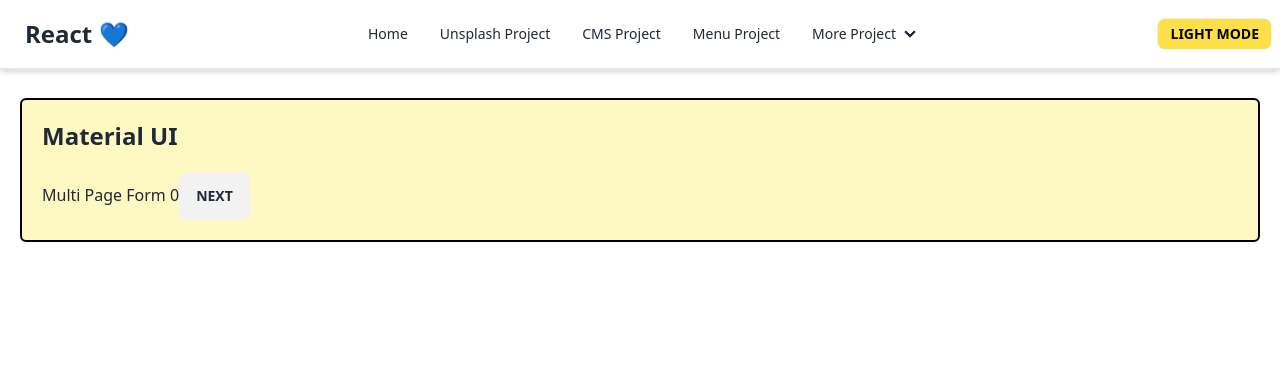
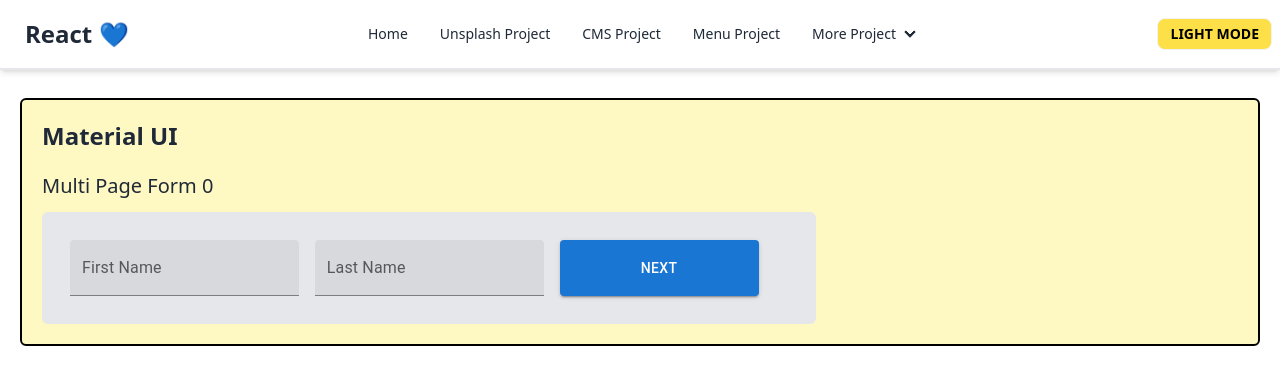
Before and after one commit to varunteja007006/Practice, a React (Vite) app in the folder Practice React/: page /materialUI in a window 1280 px wide. Shown: the top 384 px of the page. Built offline with nearby package versions, Linux system fonts and the light colour scheme.

Commit message:
multi page form progress

```diff
--- a/Practice React/src/components/materialUI/multipageForms/MultiPageForm.jsx
+++ b/Practice React/src/components/materialUI/multipageForms/MultiPageForm.jsx
@@ -1,38 +1,118 @@
 import React, { useState } from "react";
+import Button from "@mui/material/Button";
+import FormBody from "./components/FormBody";
+import InputField from "./components/InputField";
+import Box from "@mui/material/Box";
 
 function MultiPageForm() {
-  let pageState = {
-    pageNo: 0,
-    fields: {
-      personal: { firstname: "", lastname: "", age: 0 },
-      address: { doorNo: "", street: "", city: "", country: "" },
+  let initialFields = {
+    firstname: {
+      name: "firstname",
+      label: "First Name",
+      type: "text",
+      value: "",
+    },
+    lastname: {
+      name: "lastname",
+      label: "Last Name",
+      type: "text",
+      value: "",
+    },
+    age: {
+      name: "",
+      label: "",
+      type: "",
+      value: "",
     },
   };
 
-  const [content, setContent] = useState(pageState);
-  console.log(content);
+  const [fields, setFields] = useState(initialFields);
+  const [page, setPage] = useState(0);
+
   const nextPage = () => {
-    setContent((content.pageNo += 1));
+    console.log("pressed");
+
+    setPage(page + 1);
   };
 
   const prevPage = () => {
-    setContent((content.pageNo -= 1));
+    console.log("pressed");
+    setPage(page - 1);
   };
 
-  switch (content.pageNo) {
+  const handleOnChange = (e) => {
+    console.log("triggered");
+    let name = e.target.name;
+    let value = e.target.value;
+    let newItem = fields[name];
+    setFields({ ...fields, [name]: { ...newItem, value: value } });
+  };
+
+  const handleSubmit = () => {};
+  switch (page) {
     case 0:
       return (
-        <div className="mt-5">
-          Multi Page Form {content.pageNo}
-          <button className="btn">next</button>
-        </div>
+        <FormBody heading={`Multi Page Form ${page}`}>
+          <Box
+            component="form"
+            sx={{
+              "& > :not(style)": { m: 1, width: "25ch" },
+            }}
+            noValidate
+            autoComplete="off"
+            onSubmit={handleSubmit}
+            className="bg-gray-200 grid grid-cols-3 p-5 rounded-md"
+          >
+            <InputField
+              fieldData={fields.firstname}
+              handleOnChange={handleOnChange}
+            />
+            <InputField
+              fieldData={fields.lastname}
+              handleOnChange={handleOnChange}
+            />
+            <Button variant="contained" type="button" onClick={nextPage}>
+              Next
+            </Button>
+          </Box>
+        </FormBody>
       );
     case 1:
-      return <div className="mt-5">Multi Page Form {content.pageNo}</div>;
+      return (
+        <FormBody heading={`Multi Page Form ${page}`}>
+          <Button variant="contained" type="button" onClick={prevPage}>
+            Previous
+          </Button>
+          <Button variant="contained" type="button" onClick={nextPage}>
+            Next
+          </Button>
+        </FormBody>
+      );
+    case 2:
+      return (
+        <FormBody heading={`Multi Page Form ${page}`}>
+          <Button variant="contained" type="button" onClick={prevPage}>
+            Previous
+          </Button>
+          <Button variant="contained" type="button" onClick={nextPage}>
+            Next
+          </Button>
+        </FormBody>
+      );
+    case 3:
+      return (
+        <FormBody heading={`Multi Page Form ${page}`}>
+          <Button variant="contained" type="button" onClick={prevPage}>
+            Previous
+          </Button>
+          <Button variant="contained" type="submit">
+            submit
+          </Button>
+        </FormBody>
+      );
     default:
       return <div className="mt-5">Multi Page Form</div>;
   }
-  // return <div className="mt-5">Multi Page Form</div>;
 }
 
 export default MultiPageForm;
--- /dev/null
+++ b/Practice React/src/components/materialUI/multipageForms/components/FormBody.jsx
@@ -0,0 +1,12 @@
+import React, { Children } from "react";
+
+function FormBody({ heading, children }) {
+  return (
+    <div className="mt-5 flex flex-col gap-3 w-fit">
+      <h3 className="text-xl">{heading}</h3>
+      {children}
+    </div>
+  );
+}
+
+export default FormBody;
--- /dev/null
+++ b/Practice React/src/components/materialUI/multipageForms/components/InputField.jsx
@@ -0,0 +1,21 @@
+import React, { memo } from "react";
+import TextField from "@mui/material/TextField";
+
+function InputField({ fieldData, handleOnChange }) {
+  const { name, label, type, value } = fieldData;
+  return (
+    <TextField
+      key={name}
+      id="filled-basic"
+      label={label}
+      placeholder={label}
+      variant="filled"
+      color="warning"
+      value={value}
+      name={name}
+      onChange={handleOnChange}
+    />
+  );
+}
+
+export default memo(InputField);
```
Also changed, not shown: Practice React/src/components/materialUI/multipageForms/components/Form.jsx (deleted).
